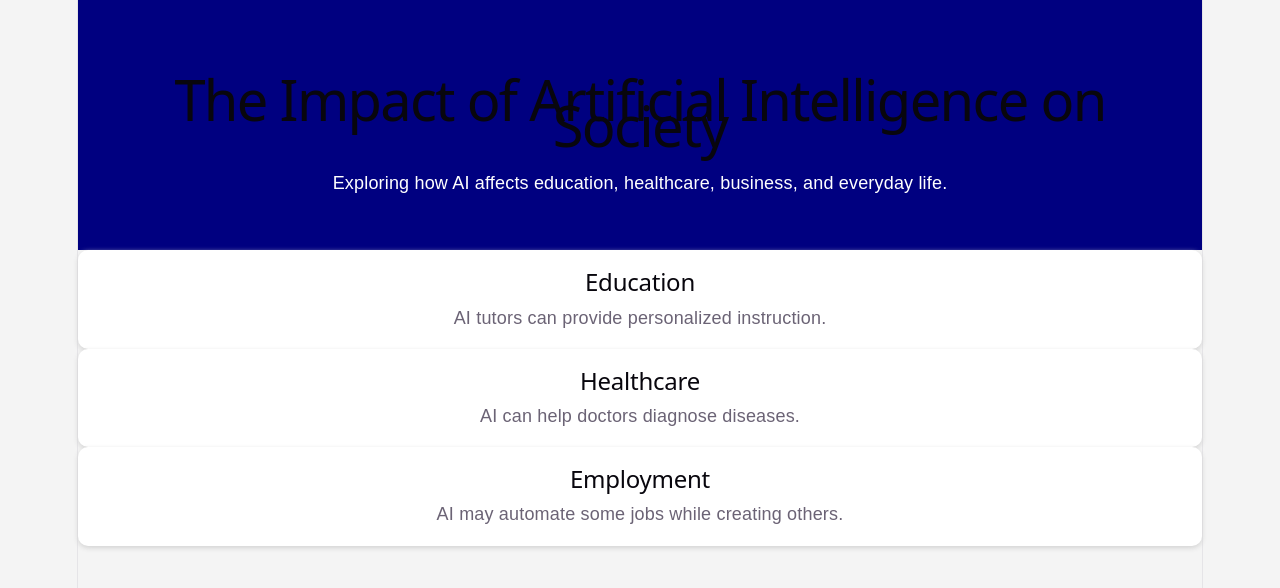
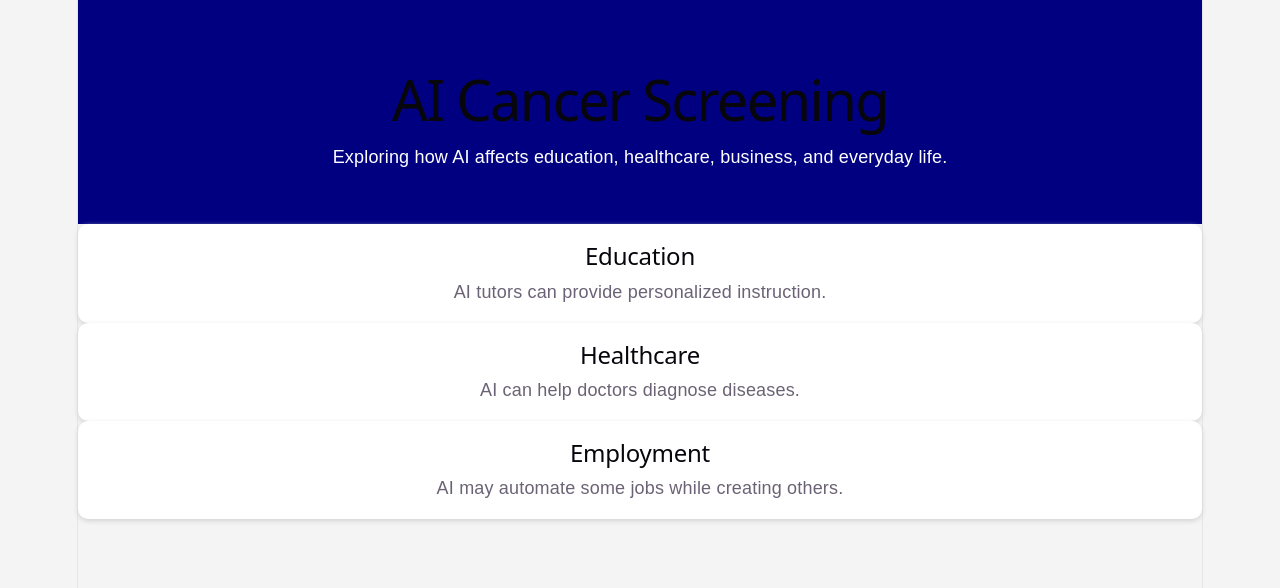
Before and after one commit to CoachHeyingFCS/sample-react-page, a React (Vite) app: page / in a window 1280 px wide. Shown: the top 588 px of the page. Built offline with nearby package versions, Linux system fonts and the light colour scheme.

Commit message:
Changed header on main page

```diff
--- a/src/components/Header.jsx
+++ b/src/components/Header.jsx
@@ -1,7 +1,7 @@
 function Header() {
   return (
     <section className="header">
-      <h1>The Impact of Artificial Intelligence on Society</h1>
+      <h1>AI Cancer Screening</h1>
 
       <p>
         Exploring how AI affects education, healthcare,
```
Also changed, not shown: 1 other file (tests, documents, lock files or other folders).
